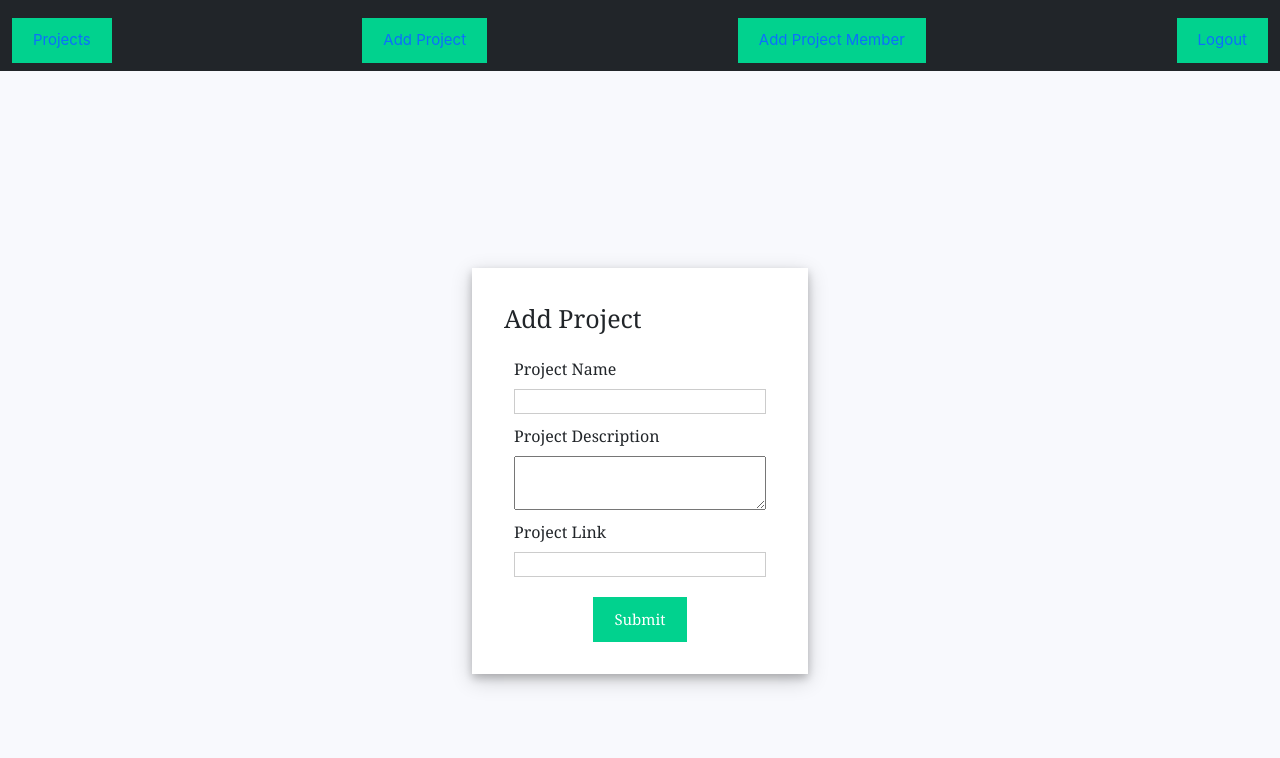
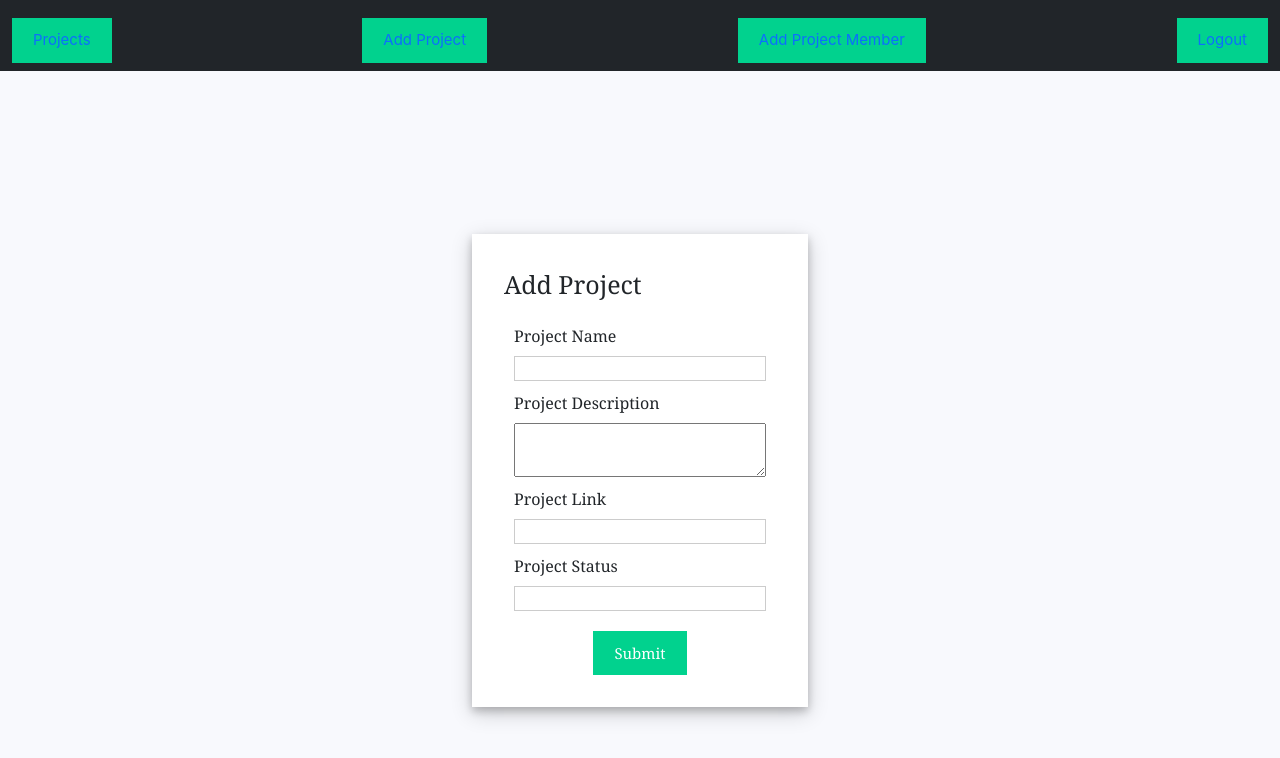
Before and after one commit to ianrich69420/ianrich69420-phase-3-wk-4-moringa-react-app, a React (Create React App) app: page /add_project in a window 1280 px wide. Shown: the top 758 px of the page. Built offline with nearby package versions, Linux system fonts and the light colour scheme; no server answers.

Commit message:
Adding Project Status
Adding Project Status

```diff
--- a/src/components/AddProject.js
+++ b/src/components/AddProject.js
@@ -11,12 +11,13 @@ function AddProject({ projects }) {
         project_name: "Project Name already used"
     };
 
-    var { project_name, project_description, project_link } = document.forms[0];
+    var { project_name, project_description, project_link, status } = document.forms[0];
 
     const projectObj = {
         project_name: project_name.value,
         project_description: project_description.value,
-        project_link: project_link.value
+        project_link: project_link.value,
+        status: status.value
     }
 
     const projectData = projects.find((project) => project.project_name === project_name.value);
@@ -59,6 +60,10 @@ function AddProject({ projects }) {
           <label>Project Link </label>
           <input type="text" name="project_link" required />
         </div>
+        <div className="input-container">
+          <label>Project Status </label>
+          <input type="text" name="status" required />
+        </div>
         <div className="button-container">
           <input type="submit" />
         </div>
--- a/src/components/Projects.js
+++ b/src/components/Projects.js
@@ -21,6 +21,7 @@ function Projects({ projects, deleteProject }) {
                   <summary>Status</summary>
                   <p>Created at: {project.created_at}</p>
                   <p>Updated at: {project.updated_at}</p>
+                  <p>{project.status}</p>
                 </details>
               </section>
               <br />
```
Also changed, not shown: src/components/EditProjectStatus.js (added).
